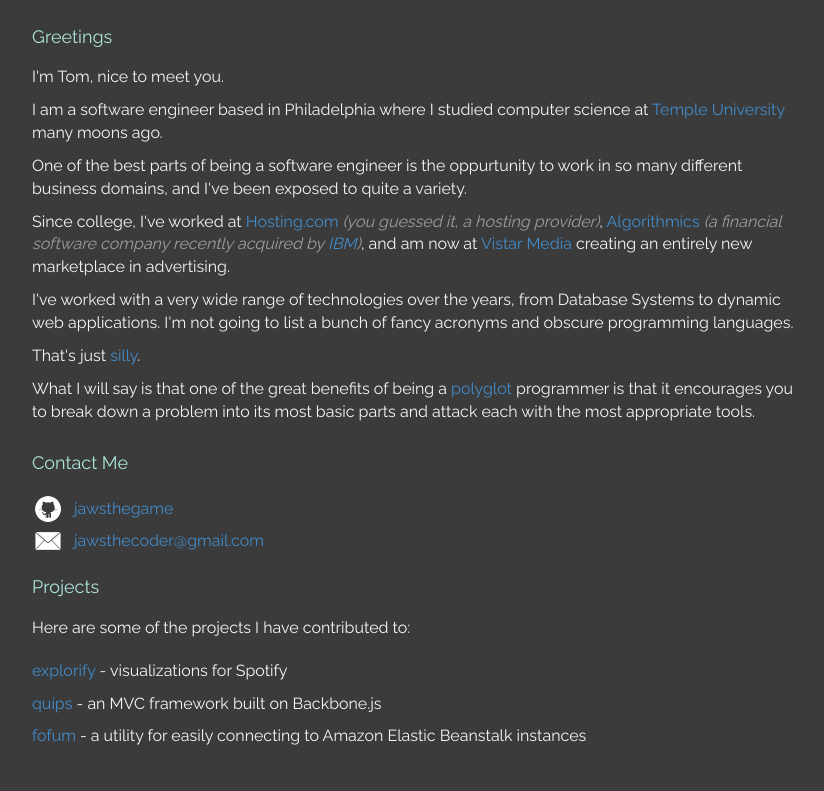
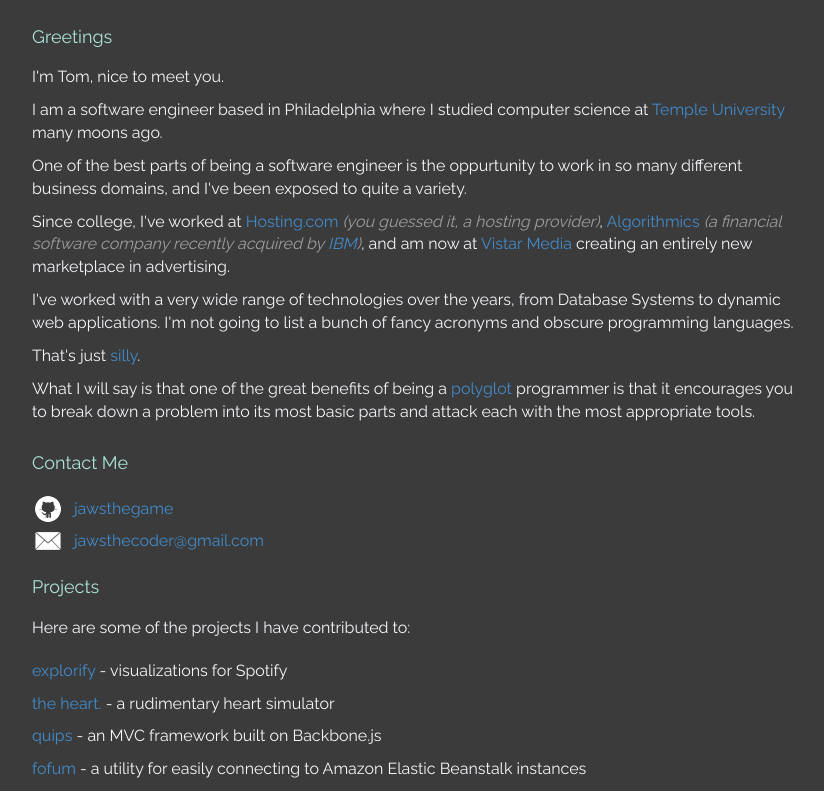
Before and after one commit to jawsthegame/tomfleischer.com, a plain HTML site: page index.html in a window 1280 px wide. Shown: the part 117-908 px from the top of the page, without its empty margins (123-947 px from the left). Before the commit the page ends 875 px from the top, so only its background shows below. Drawn offline with Linux system fonts and the light colour scheme.

Commit message:
Add 'the heart.' to projects

```diff
--- a/index.html
+++ b/index.html
@@ -78,6 +78,7 @@
           <p>Here are some of the projects I have contributed to:</p>
           <ul class="projects">
             <li><a href="http://explorify.jawsapps.com">explorify</a> - visualizations for Spotify</li>
+            <li><a href="http://theheart.jawsapps.com">the heart.</a> - a rudimentary heart simulator</li>
             <li><a href="http://github.com/vistarmedia/quips">quips</a> - an MVC framework built on Backbone.js</li>
             <li><a href="http://github.com/jawsthegame/fofum">fofum</a> - a utility for easily connecting to Amazon Elastic Beanstalk instances</li>
           </ul>
```
